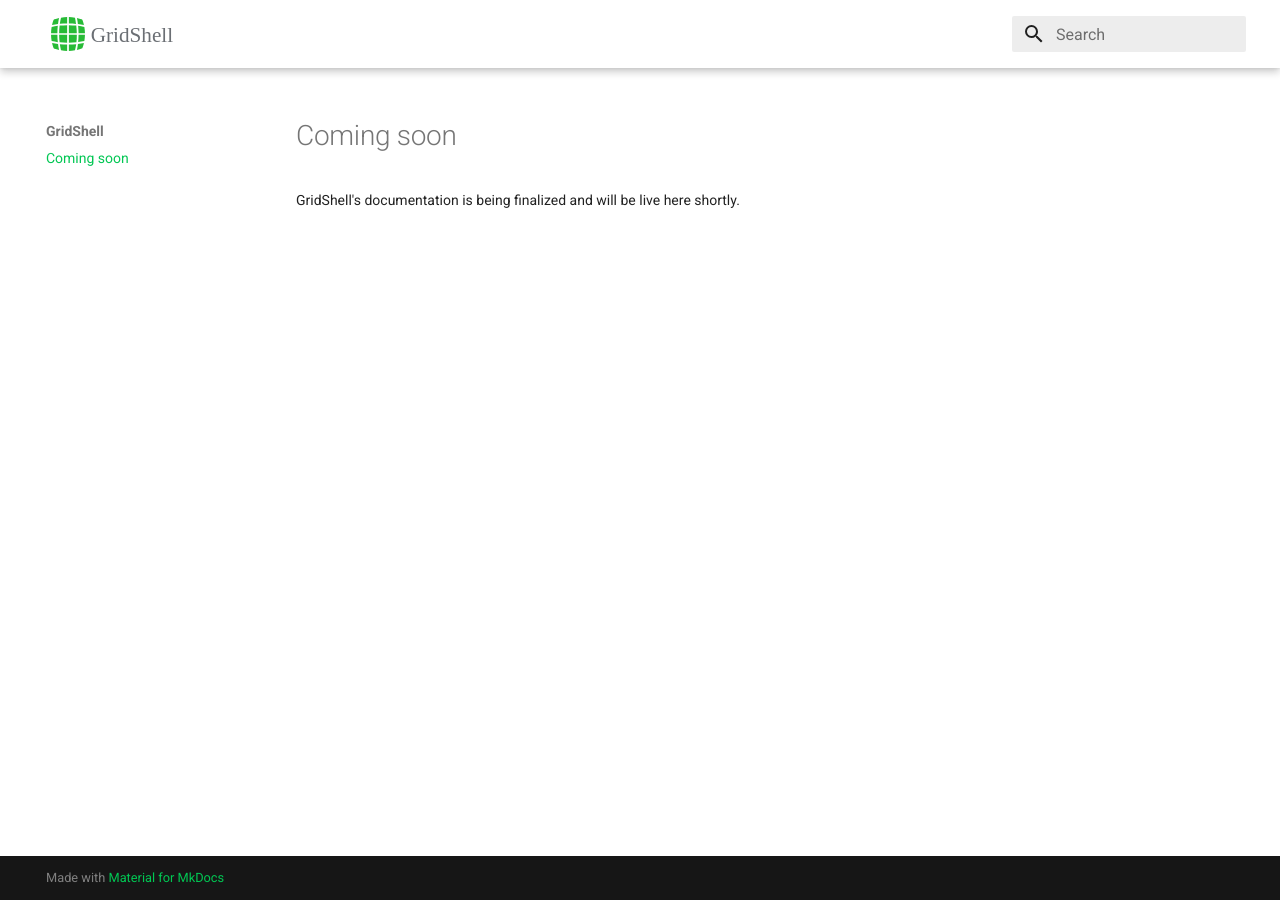
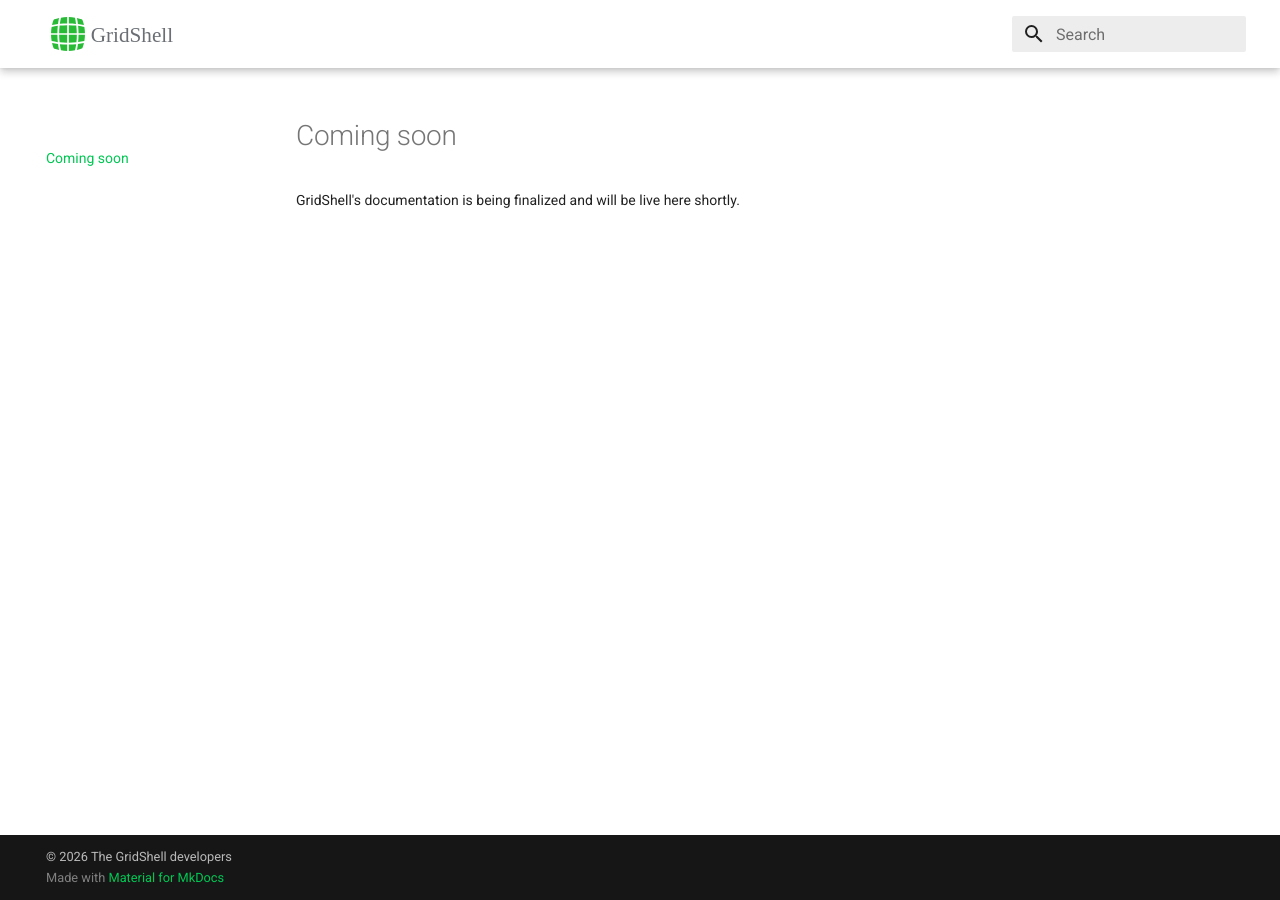
Before and after one commit to gridshell-app/gridshell-app.github.io, an MkDocs documentation site: the page built from docs-site-coming-soon/index.md, in a window 1280 px wide. Built offline with MkDocs 1.6.1 and Material for MkDocs 9.7.7, drawn with Linux system fonts in a browser that asks for light colours.

Commit message:
Fix mobile drawer logo duplication, show logo in mobile header, add copyright notice
Co-Authored-By: Claude Sonnet 5 <noreply@anthropic.com>
Claude-Session: https://claude.ai/code/session_01LVkzdBcu5p9agvZEwKn3w2

```diff
--- a/docs-site-coming-soon/assets/extra.css
+++ b/docs-site-coming-soon/assets/extra.css
@@ -41,6 +41,19 @@
   visibility: hidden;
 }
 
+/* Keep the logo in the mobile header too (Material hides it below 1220px). */
+.md-header__button.md-logo {
+  display: block;
+}
+
+/* Logo is already a wordmark - hide the drawer's own duplicate text label. */
+.md-nav--primary > .md-nav__title {
+  visibility: hidden;
+}
+.md-nav--primary > .md-nav__title .md-logo {
+  visibility: visible;
+}
+
 /* Search box reads too wide at 100% - scale the expanded overlay to 80%. */
 @media screen and (min-width: 60em) and (max-width: 76.234375em) {
   [data-md-toggle="search"]:checked ~ .md-header .md-search__inner {
--- a/mkdocs.yml
+++ b/mkdocs.yml
@@ -2,6 +2,7 @@ site_name: GridShell
 site_description: A real terminal, live-bound to a Google Sheets spreadsheet.
 site_url: https://gridshell.app/
 docs_dir: docs-site-coming-soon
+copyright: "&copy; 2026 The GridShell developers"
 
 theme:
   name: material
```
Also changed, not shown: docs-site/assets/extra.css (+13 -0 lines).
